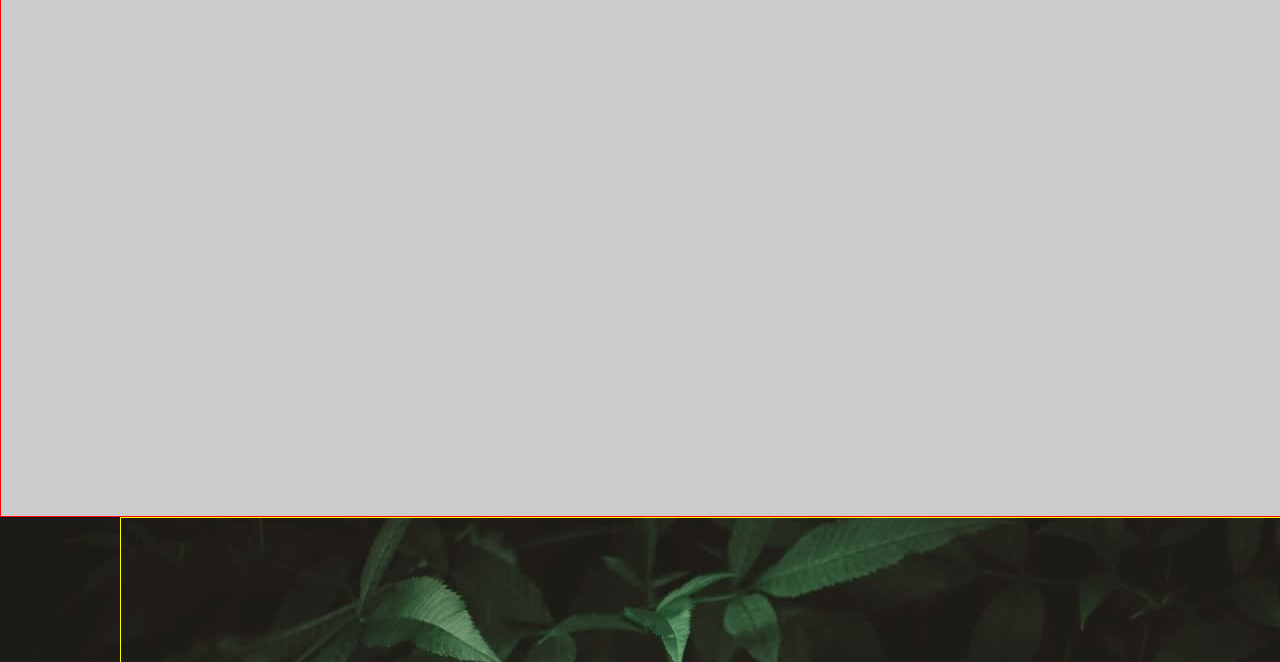
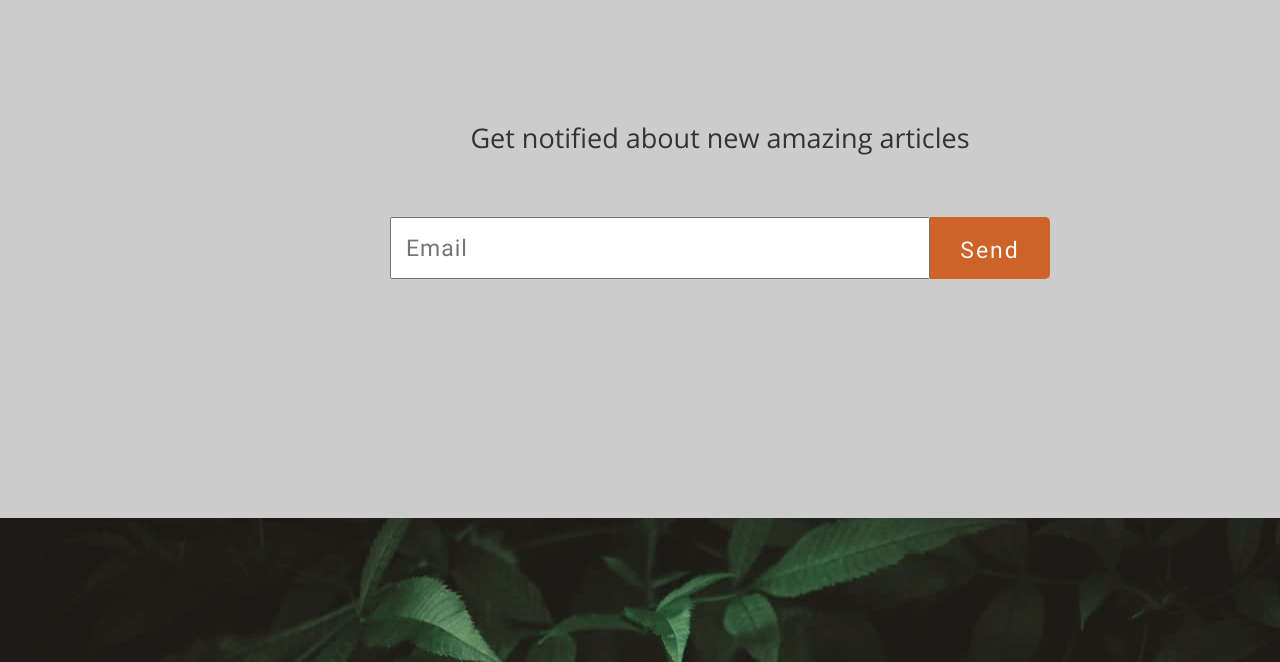
Before and after one commit to Smovg-by/Wildlife, a plain HTML site: page index.html in a window 1280 px wide. Shown: the part 1630-2292 px from the top of the page. Drawn offline with Linux system fonts and the light colour scheme.

Commit message:
feat: get notified section complete

```diff
--- a/css/style.css
+++ b/css/style.css
@@ -551,7 +551,7 @@ body {
 /* get-notified styles start */
 .get-notified {
   width: 100%;
-  height: 640px;
+  /* height: 640px; */
   background-color: #cccccc;
 }
 
@@ -560,14 +560,73 @@ body {
   height: 100%;
   margin: 0 auto;
   background: #cccccc;
-  border: 1px solid red;
+  border: 0;
 }
 
 .get-notified-wrapper {
   width: 1200px;
   margin: 0 auto;
-  border: 1px solid yellow;
+  display: flex;
+  flex-direction: column;
+  justify-content: flex-start;
+  align-items: center;
+  border: 0;
 }
+
+.get-notified-header {
+  margin-top: 241px;
+  font-family: Open Sans;
+  font-style: normal;
+  font-weight: normal;
+  font-size: 27px;
+  line-height: 40px;
+  text-align: center;
+  color: #333333;
+}
+
+.search-form-wrap {
+  display: flex;
+  margin-top: 59px;
+  margin-bottom: 239px;
+}
+
+.search-form-field {
+  width: 540px;
+  height: 62px;
+  font-family: Roboto;
+  font-style: normal;
+  font-weight: normal;
+  font-size: 23px;
+  line-height: 27px;
+  color: #666666;
+  padding-top: 2px;
+  padding-left: 14px;
+  padding-right: 15px;
+  letter-spacing: 1px;
+}
+
+.search-form-button {
+  width: 120px;
+  height: 62px;
+  font-family: Roboto;
+  font-style: normal;
+  font-weight: normal;
+  font-size: 23px;
+  line-height: 27px;
+  padding-top: 5px;
+  letter-spacing: 2px;
+  border: 0;
+  color: #f7f7f7;
+  background: #cd6326;
+  border-radius: 0px 5px 5px 0px;
+}
+
+.search-form-button:hover,
+.search-form-button:focus,
+.search-form-button:active {
+  background: #a34914;
+}
+
 /* get-notified styles end */
 
 /* footer styles start */
@@ -589,7 +648,7 @@ body {
   width: 1200px;
   height: 100%;
   margin: 0 auto;
-  border: 1px solid yellow;
+  border: 0;
   display: flex;
   flex-wrap: wrap;
   align-items: center;
--- a/index.html
+++ b/index.html
@@ -24,7 +24,20 @@
     </div>
     <div class="get-notified">
       <div class="get-notified-container">
-        <div class="get-notified-wrapper"></div>
+        <div class="get-notified-wrapper">
+          <h3 class="get-notified-header">
+            Get notified about new amazing articles
+          </h3>
+
+          <form class="search-form">
+            <fieldset class="search-form-wrap">
+              <p><input type="text" class="search-form-field" placeholder="Email"/>
+               <p><input type="submit" class="search-form-button" value="Send"></input></p>
+              </p>
+            </fieldset>
+          </form>
+
+        </div>
       </div>
     </div>
     <footer class="footer">
```
